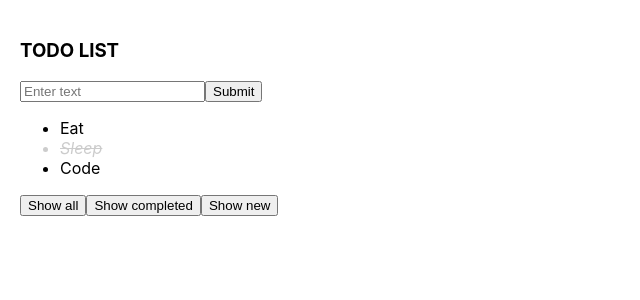
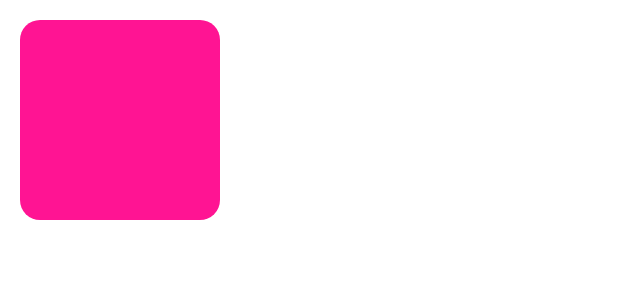
Before and after one commit to kyphans/ReactJS, a React (Create React App) app: page / in a window 1280 px wide. Shown: the top 300 px of the page, without its empty margins (0-640 px from the left). Built offline with nearby package versions, Linux system fonts and the light colour scheme.

Commit message:
ColorBox

```diff
--- a/src/App.js
+++ b/src/App.js
@@ -1,3 +1,4 @@
+import ColorBox from './features/ColorBox';
 import TodoApp from './features/Todo';
 
 function App() {
@@ -5,7 +6,8 @@ function App() {
 
   return (
     <div className="App" style={{ padding: 20 }}>
-      <TodoApp />
+      {/* <TodoApp /> */}
+      <ColorBox />
     </div>
   );
 }
--- /dev/null
+++ b/src/features/ColorBox/index.jsx
@@ -0,0 +1,30 @@
+import React, { useState } from 'react';
+import './styles.scss'
+
+function ColorBox() {
+
+
+    const [color, setColor] = useState('deeppink')
+
+    const handlerandomColor = () => {
+        const colors = ['deeppink', 'red', 'green', 'yellow', 'black']
+        const randomColor = Math.trunc(Math.random() * 5)
+        return colors[randomColor]
+    }
+
+
+    const handleColor = () => {
+        setColor(handlerandomColor())
+    }
+    return (
+        <div
+            className='color-box'
+            style={{ backgroundColor: color }}
+            onClick={handleColor}
+        >
+
+        </div>
+    );
+}
+
+export default ColorBox;
--- /dev/null
+++ b/src/features/ColorBox/styles.scss
@@ -0,0 +1,12 @@
+.color-box{
+    $box-size:200px;
+
+    display: flex;
+    justify-content: center;
+    align-items: center;
+    width: $box-size;
+    height: $box-size;
+    text-align: center;
+    border-radius: 20px;
+    cursor: pointer;
+}
```
Also changed, not shown: src/features/ColorBox/components/Box/index.jsx (added, +16 -0 lines).
